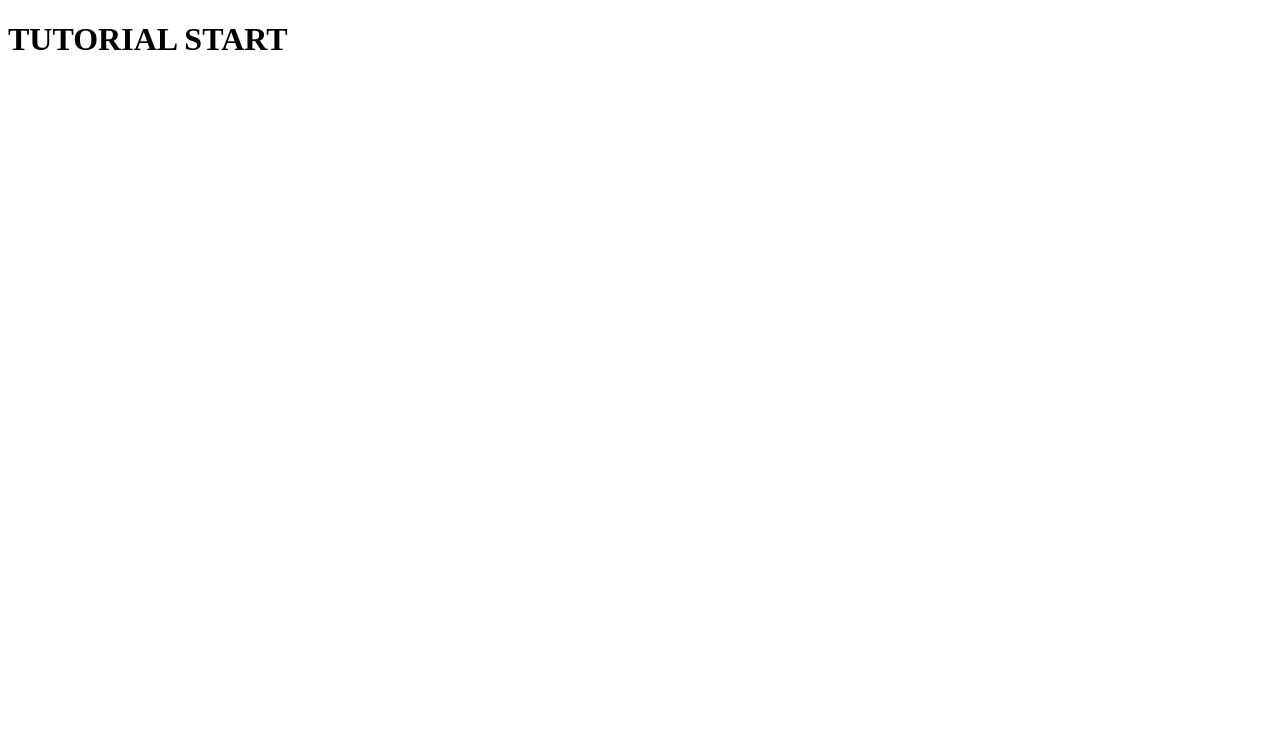
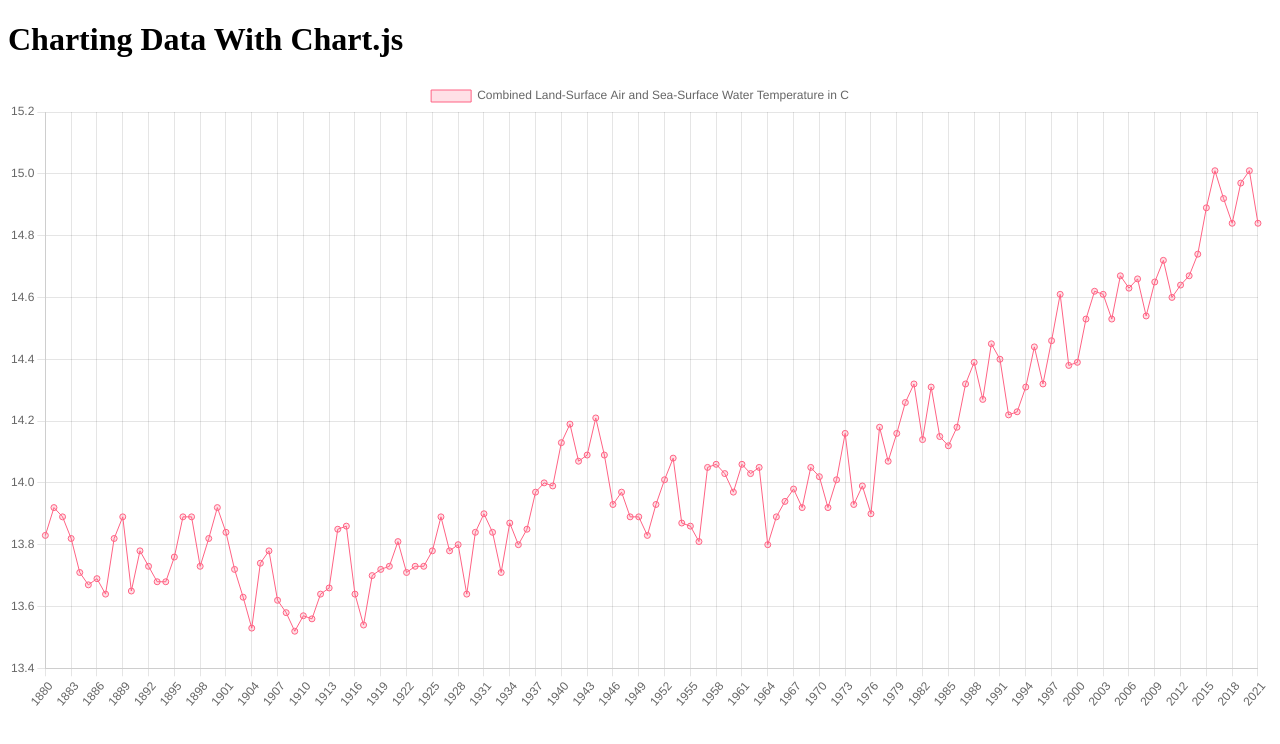
Before and after one commit to bilgramiraza/apiWork, a plain HTML site: page basics/index.html in a window 1280 px wide. Drawn offline with nearby package versions, Linux system fonts and the light colour scheme.

Commit message:
Imported CSV file and Displayed it as a line chart

```diff
--- a/basics/index.html
+++ b/basics/index.html
@@ -4,11 +4,13 @@
   <meta charset="UTF-8">
   <meta http-equiv="X-UA-Compatible" content="IE=edge">
   <meta name="viewport" content="width=device-width, initial-scale=1.0">
-  <script src="/script.js"></script>
+  <script src="/script.js" defer></script>
+  <script src="https://cdn.jsdelivr.net/npm/chart.js@3.8.0/dist/chart.min.js"></script>
   <link rel="stylesheet" href="style.css">
   <title>Tutorial</title>
 </head>
 <body>
-  <h1>TUTORIAL START</h1>
+  <h1>Charting Data With Chart.js</h1>
+  <canvas id="chart" width="800" height="400"></canvas>
 </body>
 </html>
--- a/basics/script.js
+++ b/basics/script.js
@@ -0,0 +1,42 @@
+chartIt();
+async function chartIt(){
+  const data = await getData();
+  console.log('About to fetch');
+  const ctx = document.querySelector('#chart').getContext('2d');
+  const myChart = new Chart(ctx, {
+      type: 'line',
+      data: {
+          labels: data.xs,
+          datasets: [{
+              label: 'Combined Land-Surface Air and Sea-Surface Water Temperature in C',
+              data: data.ys,
+              backgroundColor: ['rgba(255, 99, 132, 0.2)',],
+              borderColor: ['rgba(255, 99, 132, 1)',],
+              borderWidth: 1
+          }]
+      },
+      options: {
+          scales: {
+              y: {
+                  beginAtZero: false,
+              }
+          }
+      }
+    });
+}
+async function getData(){
+  const xs = [];
+  const ys = [];
+  const response = await fetch('weatherData.csv');
+  const data = await response.text();
+  const table = data.split('\n').slice(1);
+  table.forEach(row =>{
+    const column = row.split(',');
+    const year = column[0];
+    const temp = column[1];
+    xs.push(parseFloat(year));
+    ys.push(parseFloat(temp)+14);
+    console.table(year,temp);
+  });
+  return {xs,ys};
+};
--- /dev/null
+++ b/basics/weatherData.csv
@@ -0,0 +1,143 @@
+Year,Glob,NHem,SHem,24N-90N,24S-24N,90S-24S,64N-90N,44N-64N,24N-44N,EQU-24N,24S-EQU,44S-24S,64S-44S,90S-64S
+1880,-.17,-.30,-.04,-.39,-.13,-.01,-.78,-.50,-.30,-.16,-.09,-.03,.05,.65
+1881,-.08,-.19,.01,-.36,.10,-.06,-.89,-.45,-.22,.09,.12,-.04,-.07,.57
+1882,-.11,-.22,.00,-.32,-.05,.02,-1.39,-.27,-.17,-.06,-.04,.02,.04,.61
+1883,-.18,-.29,-.06,-.36,-.17,-.01,-.17,-.55,-.29,-.19,-.14,-.03,.07,.48
+1884,-.29,-.44,-.14,-.61,-.15,-.14,-1.28,-.63,-.49,-.15,-.15,-.19,-.02,.63
+1885,-.33,-.44,-.24,-.66,-.13,-.27,-1.49,-.68,-.47,-.08,-.19,-.33,-.15,.80
+1886,-.31,-.44,-.20,-.57,-.20,-.21,-1.57,-.49,-.42,-.22,-.17,-.20,-.21,.57
+1887,-.36,-.44,-.28,-.53,-.30,-.28,-1.74,-.50,-.31,-.30,-.29,-.27,-.26,.30
+1888,-.18,-.24,-.12,-.42,.10,-.29,-1.28,-.42,-.27,.06,.13,-.31,-.23,.14
+1889,-.11,-.18,-.03,-.30,.08,-.16,-.66,-.22,-.29,.01,.15,-.15,-.15,.43
+1890,-.35,-.39,-.32,-.46,-.37,-.22,-1.11,-.55,-.28,-.28,-.46,-.17,-.27,.13
+1891,-.22,-.26,-.19,-.43,-.07,-.21,-1.10,-.33,-.38,.00,-.15,-.18,-.24,-.18
+1892,-.27,-.40,-.15,-.44,-.29,-.08,-1.13,-.65,-.19,-.33,-.25,.02,-.21,.07
+1893,-.32,-.48,-.15,-.52,-.37,-.05,-.67,-.55,-.48,-.42,-.31,.07,-.20,-.06
+1894,-.32,-.40,-.24,-.33,-.37,-.24,-.93,-.32,-.20,-.50,-.23,-.14,-.35,-.40
+1895,-.24,-.31,-.16,-.41,-.09,-.26,-.65,-.52,-.28,-.16,-.02,-.19,-.32,-.60
+1896,-.11,-.20,-.03,-.35,.10,-.15,-.86,-.36,-.24,.05,.15,-.14,-.13,.23
+1897,-.11,-.17,-.05,-.36,.17,-.23,-.54,-.46,-.26,.13,.21,-.18,-.27,.38
+1898,-.27,-.29,-.26,-.36,-.22,-.26,-1.14,-.23,-.25,-.19,-.25,-.27,-.21,.36
+1899,-.18,-.22,-.14,-.25,-.13,-.18,-1.02,-.10,-.17,-.17,-.08,-.15,-.22,.56
+1900,-.08,-.09,-.06,-.21,.17,-.30,-.53,-.15,-.17,.08,.26,-.28,-.29,.25
+1901,-.16,-.13,-.18,-.16,-.04,-.30,-.39,-.10,-.16,-.07,-.02,-.27,-.34,.24
+1902,-.28,-.34,-.22,-.53,-.04,-.35,-1.37,-.50,-.34,-.03,-.05,-.27,-.43,-.07
+1903,-.37,-.38,-.36,-.47,-.28,-.38,-.26,-.42,-.57,-.24,-.32,-.35,-.40,-.49
+1904,-.47,-.48,-.45,-.51,-.46,-.44,-.15,-.59,-.56,-.44,-.47,-.36,-.49,-1.32
+1905,-.26,-.29,-.22,-.41,-.08,-.35,-.02,-.22,-.63,-.12,-.03,-.32,-.37,-.34
+1906,-.22,-.24,-.20,-.26,-.18,-.23,-.24,-.06,-.40,-.22,-.15,-.20,-.22,-.71
+1907,-.38,-.48,-.29,-.59,-.30,-.29,-.55,-.72,-.53,-.31,-.28,-.20,-.37,-1.20
+1908,-.42,-.46,-.39,-.48,-.43,-.35,-.21,-.55,-.52,-.43,-.43,-.28,-.48,.67
+1909,-.48,-.50,-.46,-.54,-.47,-.44,-.73,-.63,-.45,-.45,-.49,-.37,-.52,-.57
+1910,-.43,-.45,-.42,-.42,-.48,-.38,-.57,-.24,-.50,-.49,-.47,-.33,-.45,.16
+1911,-.44,-.43,-.45,-.43,-.42,-.48,-.29,-.42,-.48,-.43,-.41,-.43,-.53,.05
+1912,-.36,-.47,-.24,-.60,-.18,-.36,-.52,-.79,-.51,-.28,-.07,-.36,-.29,-1.63
+1913,-.34,-.43,-.25,-.44,-.27,-.35,-.48,-.33,-.51,-.40,-.12,-.28,-.40,-1.04
+1914,-.15,-.20,-.10,-.25,-.06,-.17,-.34,-.16,-.29,-.13,.01,-.15,-.18,-.37
+1915,-.14,-.15,-.12,-.24,.00,-.22,-.59,-.17,-.19,-.02,.01,-.14,-.23,-1.98
+1916,-.36,-.42,-.30,-.37,-.44,-.23,-.46,-.54,-.25,-.50,-.38,-.22,-.17,-1.05
+1917,-.46,-.58,-.35,-.50,-.63,-.19,-.80,-.50,-.44,-.69,-.56,-.22,-.09,.06
+1918,-.30,-.40,-.19,-.41,-.33,-.13,-.99,-.27,-.36,-.39,-.27,-.05,-.23,-.28
+1919,-.28,-.35,-.20,-.44,-.20,-.22,-.69,-.56,-.31,-.23,-.16,-.14,-.32,.20
+1920,-.27,-.31,-.23,-.26,-.25,-.32,.01,-.20,-.36,-.38,-.12,-.18,-.48,-1.14
+1921,-.19,-.12,-.26,.01,-.25,-.30,.00,.17,-.10,-.30,-.20,-.22,-.38,-.84
+1922,-.29,-.28,-.29,-.25,-.32,-.27,-.31,-.41,-.15,-.33,-.32,-.23,-.28,-.28
+1923,-.27,-.22,-.31,-.16,-.30,-.33,.18,-.15,-.26,-.33,-.27,-.26,-.41,-.55
+1924,-.27,-.19,-.35,-.13,-.26,-.43,.47,-.25,-.23,-.27,-.25,-.39,-.45,-.53
+1925,-.22,-.14,-.30,-.05,-.24,-.37,-.09,.18,-.19,-.28,-.20,-.24,-.55,-.86
+1926,-.11,.01,-.21,.02,.01,-.40,.55,.15,-.22,.00,.02,-.34,-.45,-.64
+1927,-.22,-.14,-.29,-.14,-.16,-.38,.02,-.22,-.13,-.14,-.17,-.30,-.45,-1.38
+1928,-.20,-.10,-.29,-.07,-.15,-.39,.70,-.17,-.23,-.14,-.16,-.28,-.48,-2.12
+1929,-.36,-.34,-.38,-.38,-.28,-.45,.14,-.62,-.39,-.28,-.29,-.42,-.44,-1.08
+1930,-.16,-.02,-.29,.04,-.11,-.42,.53,.04,-.11,-.09,-.12,-.33,-.47,-2.60
+1931,-.10,.04,-.22,.00,.08,-.43,.55,-.04,-.15,.10,.05,-.42,-.40,-.41
+1932,-.16,-.06,-.26,.03,-.16,-.35,.48,.19,-.22,-.19,-.14,-.21,-.53,-.99
+1933,-.29,-.26,-.32,-.25,-.28,-.34,-.17,-.47,-.13,-.28,-.28,-.21,-.49,-1.15
+1934,-.13,-.01,-.25,.17,-.24,-.26,.87,.30,-.14,-.26,-.23,-.15,-.38,-.57
+1935,-.20,-.10,-.30,-.05,-.18,-.38,.34,-.05,-.17,-.17,-.20,-.30,-.42,-1.72
+1936,-.15,-.04,-.26,-.03,-.12,-.30,.39,.10,-.26,-.05,-.20,-.26,-.33,-.04
+1937,-.03,.12,-.17,.19,-.05,-.22,1.23,.02,-.03,.01,-.11,-.19,-.26,.36
+1938,.00,.16,-.18,.39,-.22,-.10,1.50,.39,.03,-.17,-.27,-.06,-.11,-.87
+1939,-.01,.09,-.12,.22,-.11,-.12,.56,.28,.08,-.10,-.12,-.04,-.19,-1.60
+1940,.13,.18,.10,.11,.29,-.07,.99,-.02,-.09,.28,.30,.03,-.20,-.06
+1941,.19,.23,.17,.01,.50,-.05,.00,-.10,.08,.55,.45,.03,-.15,-.47
+1942,.07,.13,.01,.13,.08,-.01,.72,-.06,.06,.12,.04,.05,-.05,-.90
+1943,.09,.18,-.01,.37,-.08,.04,1.41,.28,.11,-.10,-.06,.07,-.01,1.14
+1944,.21,.27,.15,.38,.19,.05,1.18,.47,.09,.11,.28,.19,-.10,-.94
+1945,.09,.11,.09,.11,.18,-.03,.63,-.02,.04,.10,.25,.04,.00,-1.77
+1946,-.07,.03,-.17,.06,-.04,-.24,-.03,-.05,.16,-.02,-.06,-.22,-.24,-.17
+1947,-.03,.08,-.13,.15,-.06,-.16,1.06,-.13,.04,-.03,-.09,-.19,-.08,-.21
+1948,-.11,-.02,-.20,.13,-.18,-.24,.11,.32,.01,-.22,-.14,-.19,-.19,-1.37
+1949,-.11,-.03,-.19,.11,-.19,-.23,.21,.17,.05,-.23,-.14,-.17,-.15,-1.97
+1950,-.17,-.15,-.21,-.05,-.29,-.14,.19,-.31,.04,-.30,-.28,-.06,-.16,-.86
+1951,-.07,.05,-.18,.08,-.06,-.23,.08,.01,.12,.00,-.11,-.22,-.16,-.70
+1952,.01,.06,-.03,.11,.02,-.09,.27,-.09,.19,-.01,.05,-.10,-.02,-.50
+1953,.08,.24,-.07,.35,.08,-.18,1.02,.35,.14,.08,.07,-.08,-.24,-1.10
+1954,-.13,-.01,-.25,.07,-.21,-.22,.80,-.21,.00,-.14,-.29,-.17,-.20,-.81
+1955,-.14,-.09,-.20,.04,-.34,-.06,-.24,-.11,.23,-.29,-.38,-.16,-.08,1.22
+1956,-.19,-.23,-.16,-.20,-.33,.00,.01,-.47,-.09,-.28,-.38,-.14,.02,.76
+1957,.05,.04,.06,.03,.08,.02,.09,.22,-.11,.05,.10,-.09,-.02,.49
+1958,.06,.15,-.03,.08,.20,-.15,-.16,.15,.12,.26,.15,-.09,-.08,-.53
+1959,.03,.12,-.06,.16,.07,-.16,.49,.18,.04,.07,.08,-.03,-.26,-.36
+1960,-.03,.08,-.13,.09,.02,-.20,.34,-.07,.11,.06,-.03,-.10,-.07,-.75
+1961,.06,.09,.03,.19,-.03,.05,-.15,.38,.18,-.07,.00,.14,-.17,.21
+1962,.03,.13,-.07,.25,-.05,-.08,.45,.31,.14,-.05,-.05,.09,-.07,-.65
+1963,.05,.14,-.03,.14,.12,-.12,-.16,.31,.13,.14,.10,-.10,-.17,-.03
+1964,-.20,-.19,-.20,-.23,-.14,-.24,-.67,-.20,-.11,-.14,-.14,-.30,-.07,-.38
+1965,-.11,-.14,-.07,-.18,-.03,-.13,-.28,-.24,-.12,-.08,.02,-.23,-.03,-.01
+1966,-.06,-.02,-.09,-.14,.08,-.15,-.76,-.19,.09,.16,-.01,-.24,-.13,.11
+1967,-.02,.03,-.08,.12,-.14,-.01,.36,.26,-.05,-.11,-.17,-.09,-.02,.30
+1968,-.08,-.07,-.09,-.11,-.07,-.08,-.33,-.02,-.09,-.02,-.11,-.14,.00,-.06
+1969,.05,-.03,.14,-.29,.33,.02,-.04,-.61,-.17,.35,.32,.00,.13,-.14
+1970,.02,-.04,.09,-.11,.06,.11,-.22,-.13,-.07,.06,.06,.11,.03,.31
+1971,-.08,-.15,-.02,-.06,-.26,.13,-.08,.01,-.10,-.30,-.22,.03,.16,.44
+1972,.01,-.18,.20,-.34,.16,.14,-.37,-.47,-.25,.07,.26,.16,-.02,.45
+1973,.16,.09,.23,.10,.18,.18,.07,.27,.01,.08,.29,.22,.08,.34
+1974,-.07,-.18,.03,-.15,-.20,.18,-.19,-.07,-.18,-.23,-.17,.21,-.08,.65
+1975,-.01,-.06,.02,.12,-.24,.16,.09,.39,-.05,-.31,-.17,.13,.14,.29
+1976,-.10,-.21,.01,-.26,-.11,.09,-.08,-.32,-.28,-.13,-.10,.10,.22,-.24
+1977,.18,.12,.24,.13,.16,.25,.16,.24,.06,.09,.22,.22,.31,.28
+1978,.07,.02,.12,-.04,.08,.16,-.16,.03,-.04,.10,.05,.21,.13,.04
+1979,.16,.08,.25,-.03,.26,.23,-.60,.06,.09,.25,.27,.29,.33,-.21
+1980,.26,.17,.35,.06,.31,.39,.25,.02,.02,.33,.29,.35,.37,.59
+1981,.32,.37,.27,.48,.18,.36,1.09,.78,.08,.22,.15,.28,.38,.60
+1982,.14,.05,.23,-.08,.27,.18,-.40,.09,-.08,.25,.29,.18,.32,-.11
+1983,.31,.25,.38,.22,.43,.24,.19,.69,-.07,.29,.58,.21,.41,.04
+1984,.15,.04,.27,.02,.18,.26,.36,.08,-.13,.07,.29,.16,.32,.52
+1985,.12,.00,.24,-.03,.09,.30,.38,-.26,-.01,.04,.14,.30,.44,.03
+1986,.18,.13,.23,.10,.22,.19,.00,.28,.03,.17,.28,.25,.25,-.11
+1987,.32,.24,.41,.04,.58,.25,-.36,.13,.12,.54,.62,.32,.25,.01
+1988,.39,.37,.40,.40,.37,.39,.59,.57,.24,.32,.43,.38,.20,.87
+1989,.27,.26,.28,.40,.13,.34,.32,.69,.25,.06,.19,.36,.30,.35
+1990,.45,.52,.37,.63,.37,.37,.58,.88,.49,.37,.37,.37,.37,.36
+1991,.40,.41,.40,.47,.36,.39,.74,.66,.26,.32,.41,.31,.29,.95
+1992,.22,.13,.31,.09,.28,.27,-.17,.44,-.04,.19,.37,.20,.33,.38
+1993,.23,.19,.28,.12,.32,.22,.54,.29,-.11,.28,.36,.27,.39,-.30
+1994,.31,.37,.26,.43,.31,.20,.34,.50,.42,.27,.34,.26,.23,-.05
+1995,.44,.57,.32,.69,.42,.22,1.30,.98,.32,.40,.45,.29,.15,.14
+1996,.32,.26,.39,.23,.31,.43,.76,.17,.10,.30,.32,.33,.28,1.19
+1997,.46,.51,.41,.53,.51,.33,.76,.90,.22,.49,.52,.42,.36,-.04
+1998,.61,.70,.51,.78,.69,.32,.86,.94,.65,.59,.79,.39,.31,.11
+1999,.38,.48,.28,.70,.20,.30,.40,.80,.74,.15,.25,.46,.19,.00
+2000,.39,.49,.28,.70,.24,.28,.96,.80,.55,.20,.28,.42,.10,.23
+2001,.53,.64,.43,.80,.42,.42,1.05,.86,.68,.39,.44,.58,.24,.26
+2002,.62,.71,.54,.82,.59,.47,1.24,1.00,.58,.54,.63,.49,.32,.76
+2003,.61,.74,.49,.84,.63,.37,1.48,.98,.54,.60,.66,.44,.24,.39
+2004,.53,.65,.41,.72,.54,.32,.45,.95,.66,.55,.53,.48,.23,-.02
+2005,.67,.85,.50,1.01,.61,.42,1.97,1.22,.57,.61,.61,.49,.18,.67
+2006,.63,.81,.46,.98,.55,.40,1.72,1.06,.69,.56,.53,.51,.19,.45
+2007,.66,.85,.47,1.12,.45,.47,2.10,1.32,.69,.44,.47,.49,.07,1.24
+2008,.54,.67,.40,.91,.36,.39,1.52,1.07,.61,.32,.41,.52,.09,.61
+2009,.65,.72,.59,.77,.67,.51,1.40,.60,.68,.64,.69,.60,.15,.96
+2010,.72,.89,.54,1.02,.67,.47,2.20,.86,.74,.71,.64,.63,.20,.49
+2011,.60,.74,.46,.98,.36,.55,2.33,.94,.58,.38,.34,.64,.18,1.06
+2012,.64,.81,.48,1.04,.51,.42,2.20,.93,.73,.47,.56,.56,.19,.40
+2013,.67,.79,.55,.94,.57,.54,1.53,1.04,.69,.57,.57,.62,.22,.88
+2014,.74,.91,.57,1.07,.66,.52,2.02,1.14,.73,.68,.64,.72,.18,.56
+2015,.89,1.17,.62,1.31,.95,.40,1.98,1.48,.99,.97,.93,.75,.18,-.33
+2016,1.01,1.30,.73,1.54,1.00,.49,3.24,1.43,1.07,.95,1.06,.67,.25,.41
+2017,.92,1.17,.66,1.39,.81,.59,2.51,1.38,1.03,.86,.76,.76,.35,.54
+2018,.84,1.03,.66,1.24,.67,.68,2.13,1.09,1.05,.72,.61,.80,.37,.95
+2019,.97,1.20,.74,1.41,.89,.64,2.69,1.43,.99,.90,.88,.74,.39,.81
+2020,1.01,1.35,.68,1.67,.85,.57,2.89,1.82,1.19,.88,.83,.58,.39,.90
+2021,.84,1.13,.55,1.42,.65,.53,2.01,1.35,1.26,.72,.58,.72,.32,.32
```
